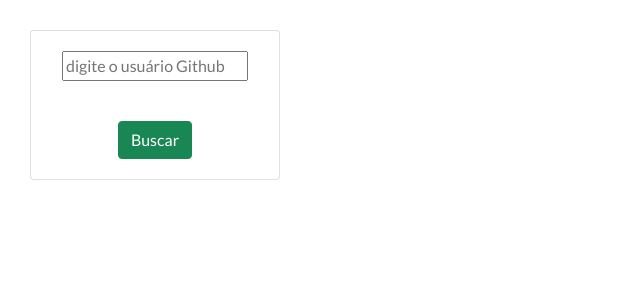
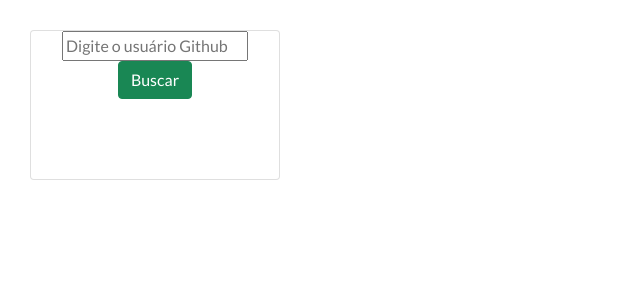
Before and after one commit to Maberton/teste-dasa-front-A, an Angular app: page /busca-github in a window 1280 px wide. Shown: the top 300 px of the page, without its empty margins (0-640 px from the left). Built offline with nearby package versions, Linux system fonts and the light colour scheme.

Commit message:
implementando chamadas API Github

```diff
--- a/src/app/app.module.ts
+++ b/src/app/app.module.ts
@@ -4,6 +4,8 @@ import { NgModule } from '@angular/core';
 import { AppComponent } from './app.component';
 import { AppRoutingModule } from './app-routing.module';
 import { BuscaGithubComponent } from './components/busca-github/busca-github.component';
+import { HttpClientModule } from '@angular/common/http';
+import { ReactiveFormsModule } from '@angular/forms';
 
 @NgModule({
   declarations: [
@@ -12,7 +14,9 @@ import { BuscaGithubComponent } from './components/busca-github/busca-github.com
   ],
   imports: [
     BrowserModule,
-    AppRoutingModule
+    AppRoutingModule,
+    HttpClientModule,
+    ReactiveFormsModule,
   ],
   providers: [],
   bootstrap: [AppComponent]
--- a/src/app/components/busca-github/busca-github.component.html
+++ b/src/app/components/busca-github/busca-github.component.html
@@ -1,4 +1,10 @@
 <div class="card">
-  <input type="text" placeholder="digite o usuário Github">
-  <button class="submit" class="btn btn-success"> Buscar</button>
+  <form>
+    <input
+      type="text"
+      placeholder="Digite o usuário Github"
+      [formControl]="form.controls['githubUser']"
+    >
+    <button type="button" class="btn btn-success" (click)="buscaGithubUser()"> Buscar</button>
+  </form>
 </div>
--- a/src/app/components/busca-github/busca-github.component.scss
+++ b/src/app/components/busca-github/busca-github.component.scss
@@ -1,12 +1,15 @@
 .card {
-  display: flex;
-  align-items: center;
-  justify-content: space-around;
-  flex-direction: column;
   width: 250px;
   height: 150px;
   margin: {
     top: 30px;
     left: 30px;
   }
+
+  form {
+    display: flex;
+    align-items: center;
+    justify-content: space-around;
+    flex-direction: column;
+  }
 }
--- a/src/app/components/busca-github/busca-github.component.ts
+++ b/src/app/components/busca-github/busca-github.component.ts
@@ -1,4 +1,9 @@
 import { Component, OnInit } from '@angular/core';
+import { GithubService } from '../shared/services/github.service';
+import { flatMap, take } from 'rxjs/operators';
+import { GithubUser } from '../shared/models/github-user.model';
+import { FormControl, FormGroup } from '@angular/forms';
+import { GithubRepo } from '../shared/models/github-repo.model';
 
 @Component({
   selector: 'app-busca-github',
@@ -7,9 +12,65 @@ import { Component, OnInit } from '@angular/core';
 })
 export class BuscaGithubComponent implements OnInit {
 
-  constructor() { }
+  form = new FormGroup({
+    githubUser: new FormControl('')
+ });
+
+
+  constructor(
+    private githubService: GithubService
+  ) { }
 
   ngOnInit(): void {
   }
 
+  buscaGithubUser(): void {
+
+    const user = this.form.controls['githubUser'].value;
+
+    this.githubService.obterDadosUsuario(user)
+      .pipe(
+        take(1)
+      )
+      .subscribe( (usr: GithubUser) => {
+        console.log(usr);
+        this.githubService.obterRepositoriosPublicos(user)
+        .pipe(
+          take(1)
+        )
+        .subscribe( (repos: GithubRepo[]) => {
+          console.log(repos);
+        }
+
+         )
+      }
+
+      )
+  }
+
+  buscaGithubRepos(): void {
+
+    const user = this.form.controls['githubUser'].value;
+
+
+    this.githubService.obterDadosUsuario(user)
+      .pipe(
+        take(1)
+      )
+      .subscribe( (usr: GithubUser) => {
+        console.log(usr);
+        this.githubService.obterRepositoriosPublicos(user)
+        .pipe(
+          take(1)
+        )
+        .subscribe( (repos: GithubRepo[]) => {
+          console.log(repos);
+        }
+
+         )
+      }
+
+      )
+  }
+
 }
--- /dev/null
+++ b/src/app/components/shared/services/github.service.ts
@@ -0,0 +1,25 @@
+import { HttpClient } from '@angular/common/http';
+import { Injectable } from '@angular/core';
+import { Observable } from 'rxjs';
+import { GithubRepo } from '../models/github-repo.model';
+import { GithubUser } from '../models/github-user.model';
+
+@Injectable({
+  providedIn: 'root'
+})
+export class GithubService {
+
+  private apiBase = 'https://api.github.com/users'
+
+  constructor(
+    private http: HttpClient
+  ) {}
+
+  obterDadosUsuario(user: string): Observable<GithubUser> {
+    return this.http.get<GithubUser>(`${this.apiBase}/${user}`);
+  }
+
+  obterRepositoriosPublicos(user: string): Observable<GithubRepo[]> {
+    return this.http.get<GithubRepo[]>(`${this.apiBase}/${user}/repos`);
+  }
+}
```
Also changed, not shown: src/app/components/shared/models/github-repo.model.ts (added, +9 -0 lines), src/app/components/shared/models/github-user.model.ts (added, +11 -0 lines), 1 other file (tests, documents, lock files or other folders).
